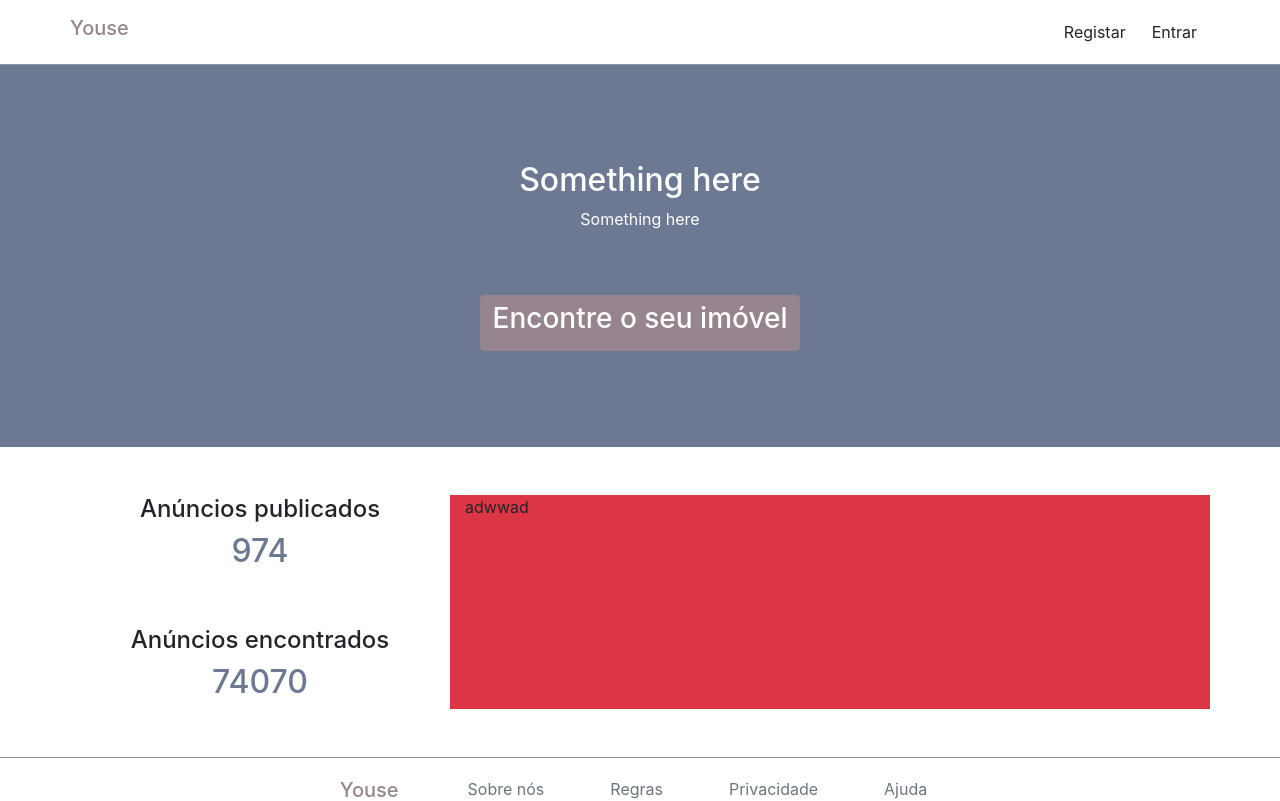
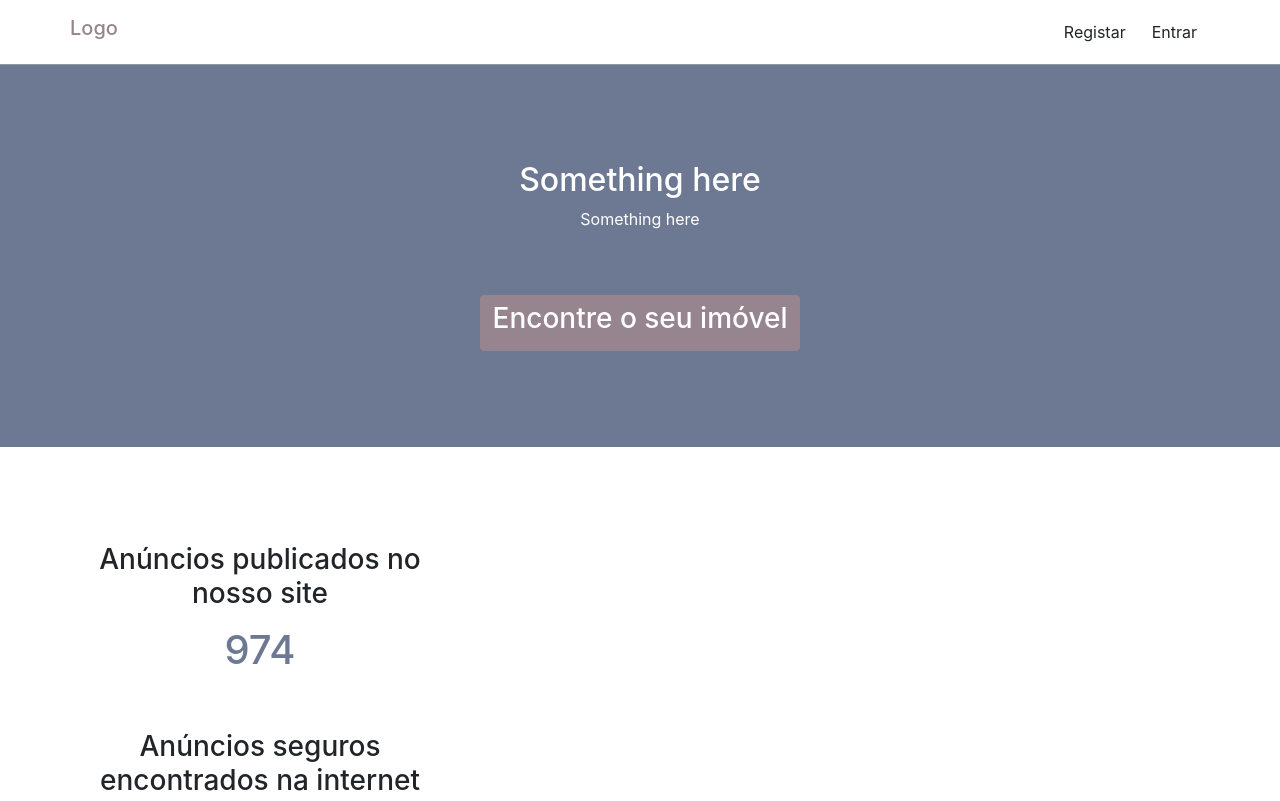
Before and after one commit to fosquito/Interface-Portal-Imobiliario, a React (Create React App) app: page / in a window 1280 px wide. Shown: the top 801 px of the page. Built offline with nearby package versions, Linux system fonts and the light colour scheme.

Commit message:
Created a new json file. Some few changes.

```diff
--- a/src/Component/Feedback/AdsNumber.js
+++ b/src/Component/Feedback/AdsNumber.js
@@ -21,10 +21,10 @@ class AdsNumber extends Component {
         const { adsNumber } = this.state
         return (
             <React.Fragment>
-                <div className="h4 d-flex justify-content-center">Anúncios publicados</div>
-                <div className="h2 d-flex justify-content-center text-primary">{Math.floor(adsNumber / 76)}</div>
-                <div className="h4 pt-5 d-flex justify-content-center">Anúncios encontrados</div>
-                <div className="h2 d-flex justify-content-center text-primary">{adsNumber}</div>
+                <div className="h3 pt-5 text-center">Anúncios publicados no nosso site</div>
+                <div className="h1 pt-2 d-flex justify-content-center text-primary">{Math.floor(adsNumber / 76)}</div>
+                <div className="h3 pt-5 text-center">Anúncios seguros encontrados na internet</div>
+                <div className="h1 pt-2 d-flex justify-content-center text-primary">{adsNumber}</div>
 
             </React.Fragment>
         )
--- a/src/Component/Feedback/FeddbackCarrocel.js
+++ b/src/Component/Feedback/FeddbackCarrocel.js
@@ -1,11 +1,13 @@
-import React from 'react'
+import React, { Component } from 'react'
 
-function FeddbackCarrocel() {
-    return (
-        <div>
+class FeddbackCarrocel extends Component {
+    render() {
+        return (
+            <div>
 
-        </div>
-    )
+            </div>
+        )
+    }
 }
 
 export default FeddbackCarrocel
--- a/src/Component/Feedback/Feedback.js
+++ b/src/Component/Feedback/Feedback.js
@@ -1,5 +1,6 @@
 import React from 'react'
 import AdsNumber from './AdsNumber'
+import FeddbackCarrocel from './FeddbackCarrocel'
 
 function Feedback() {
     return (
@@ -9,8 +10,8 @@ function Feedback() {
                     <div className="col-4 justify-content-center">
                         <AdsNumber />
                     </div>
-                    <div className="col-8 bg-danger justify-content-center">
-                        adwwad
+                    <div className="col-8 justify-content-center">
+                        <FeddbackCarrocel />
                     </div>
                 </div>
             </div>
--- a/src/Component/Logo.js
+++ b/src/Component/Logo.js
@@ -2,7 +2,7 @@ import React from 'react'
 
 function Logo() {
     return (
-        <a className="navbar-brand h1 text-secondary">Youse</a>
+        <a className="navbar-brand h1 text-secondary">Logo</a>
     )
 }
 
```
Also changed, not shown: src/Component/Feedback/Feedback.json (+31 -2 lines).
